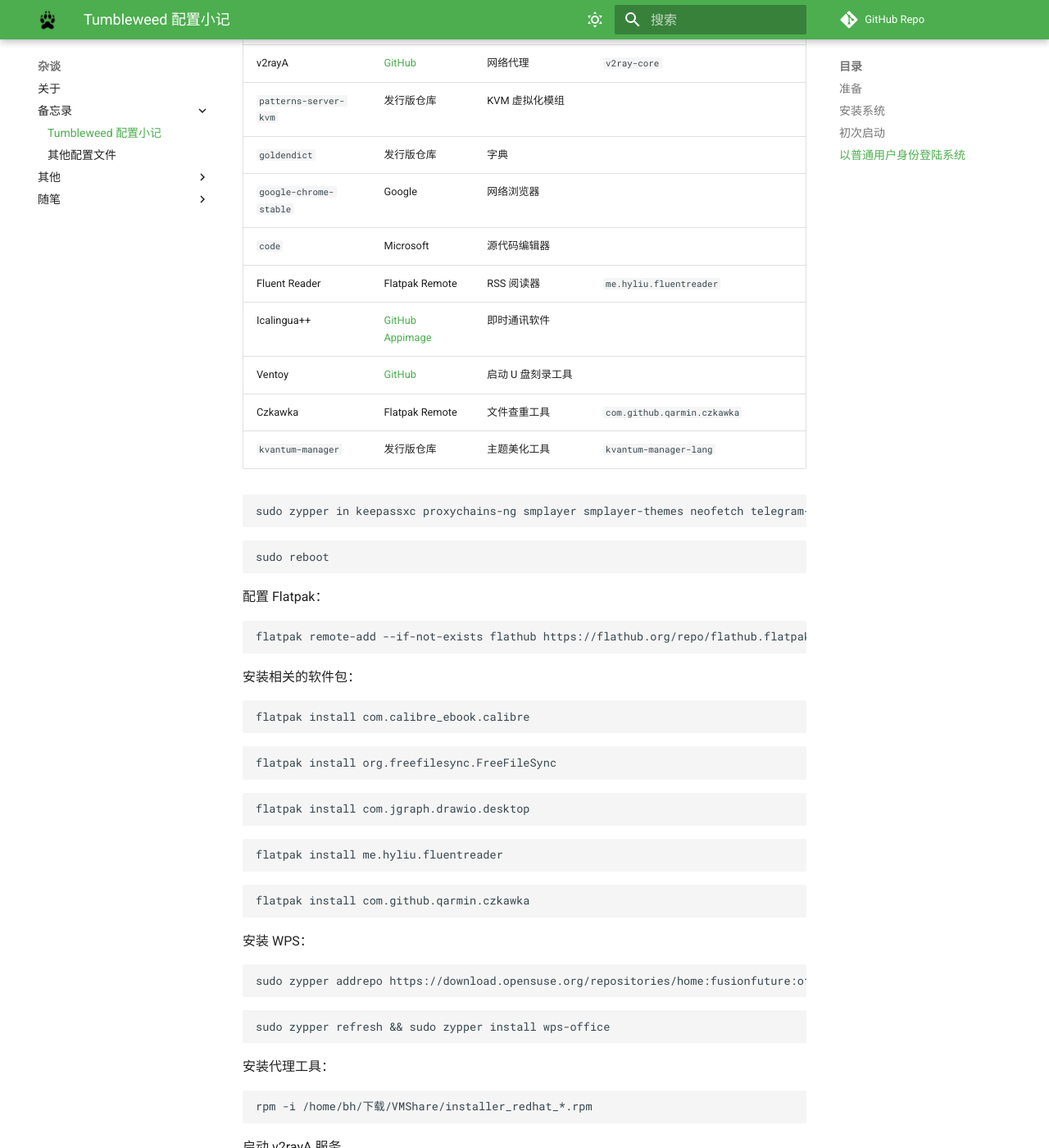
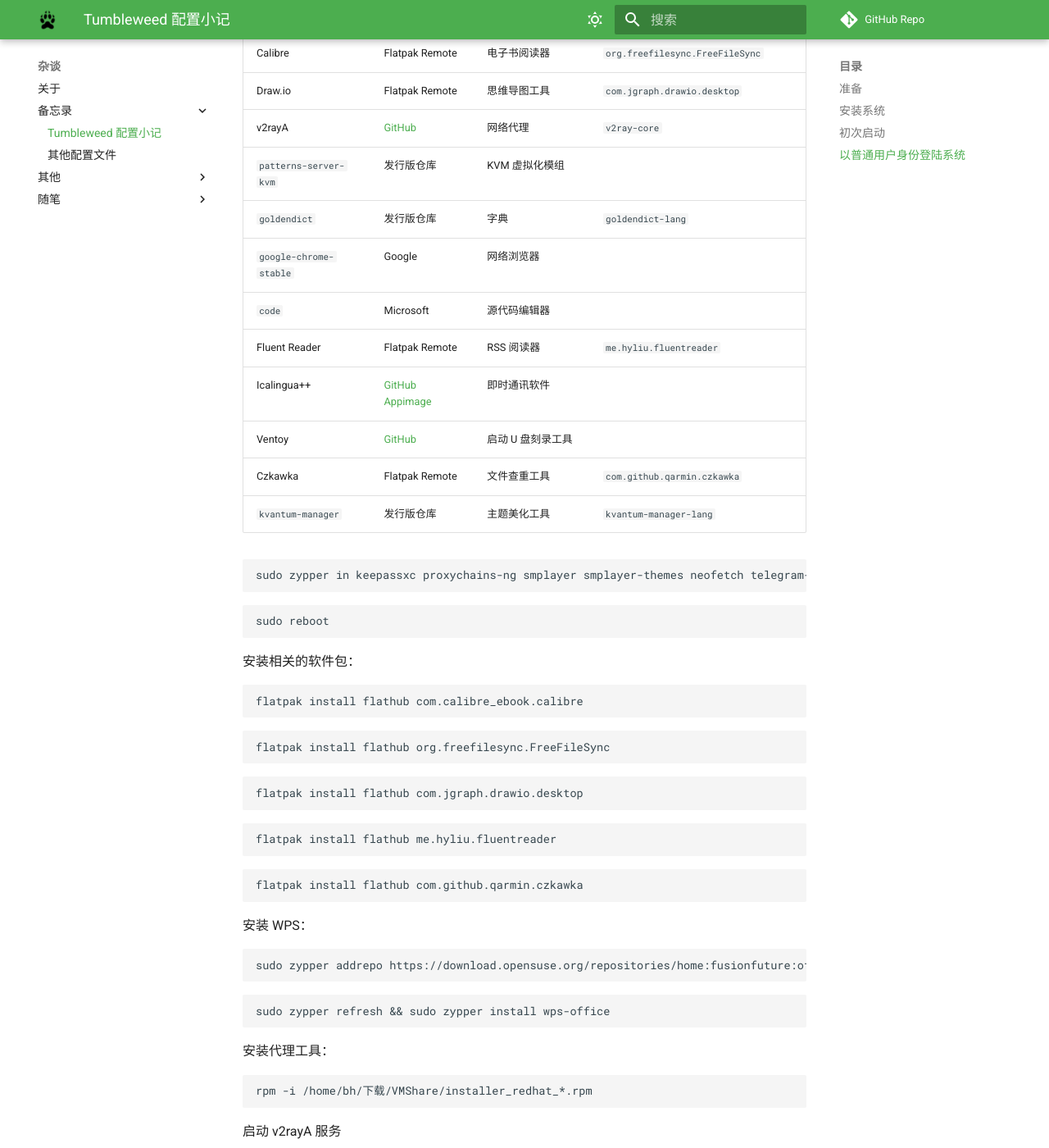
Before and after one commit to Hanjingxue-Boling/Whiteboard, an MkDocs documentation site: the page built from docs/essay/memo/opensuse.md, in a window 1280 px wide and 1400 px high, scrolled down 3828 px. Shown: the whole window at 82% size. Built offline with MkDocs 1.6.1 and Material for MkDocs 9.7.7, drawn with Linux system fonts in a browser that asks for light colours; comment, search, counter and statistics services are not loaded; some of the changed text lies outside the part shown.

Commit message:
update 2022-04-28

````diff
--- a/docs/essay/memo/opensuse.md
+++ b/docs/essay/memo/opensuse.md
@@ -68,6 +68,12 @@
 ```
 ```
 zypper install --from packman ffmpeg gstreamer-plugins-{good,bad,ugly,libav} libavcodec-full
+```
+
+配置 Flatpak：
+
+```
+flatpak remote-add --if-not-exists flathub https://flathub.org/repo/flathub.flatpakrepo
 ```
 
 将旧用户目录重命名：
@@ -86,6 +92,18 @@
 ```
 ```
 usermod -aG wheel bh && usermod -aG libvirtd bh
+```
+
+检查权限：
+
+```
+ls -lat /home/bh && id bh
+```
+
+矫正权限：
+
+```
+chown -R bh:bh /home/bh.old
 ```
 
 需要重新装入的应用程序数据：
@@ -118,19 +136,6 @@
 /home/bh.old/.local/share/TelegramDesktop
 ```
 
-检查权限：
-
-```
-ls -lat /home/bh
-id
-```
-
-矫正权限：
-
-```
-chown -R bh:bh /home/bh
-```
-
 ## 以普通用户身份登陆系统
 
 需要安装的软件列表：
@@ -157,7 +162,7 @@
 |Draw.io|Flatpak Remote|思维导图工具|`com.jgraph.drawio.desktop`|
 |v2rayA|[GitHub](https://github.com/v2rayA/v2rayA/releases)|网络代理|`v2ray-core`|
 |`patterns-server-kvm`|发行版仓库|KVM 虚拟化模组|
-|`goldendict`|发行版仓库|字典|
+|`goldendict`|发行版仓库|字典|`goldendict-lang`|
 |`google-chrome-stable`|Google|网络浏览器|
 |`code`|Microsoft|源代码编辑器|
 |Fluent Reader|Flatpak Remote|RSS 阅读器|`me.hyliu.fluentreader`|
@@ -167,34 +172,28 @@
 |`kvantum-manager`|发行版仓库|主题美化工具|`kvantum-manager-lang`|
 
 ```
-sudo zypper in keepassxc proxychains-ng smplayer smplayer-themes neofetch telegram-desktop gimp filelight deadbeef fcitx5 obs-studio gh opi flatpak v2ray-core goldendict fcitx5 fcitx5-configtool fcitx5-chinese-addons kvantum-manager kvantum-manager-lang
+sudo zypper in keepassxc proxychains-ng smplayer smplayer-themes neofetch telegram-desktop gimp filelight deadbeef fcitx5 obs-studio gh opi flatpak v2ray-core goldendict goldendict-lang fcitx5 fcitx5-configtool fcitx5-chinese-addons kvantum-manager kvantum-manager-lang gnome-keyring
 ```
 ```
 sudo reboot
 ```
 
-配置 Flatpak：
-
-```
-flatpak remote-add --if-not-exists flathub https://flathub.org/repo/flathub.flatpakrepo
-```
-
 安装相关的软件包：
 
 ```
-flatpak install com.calibre_ebook.calibre
+flatpak install flathub com.calibre_ebook.calibre
 ```
 ```
-flatpak install org.freefilesync.FreeFileSync
+flatpak install flathub org.freefilesync.FreeFileSync
 ```
 ```
-flatpak install com.jgraph.drawio.desktop
+flatpak install flathub com.jgraph.drawio.desktop
 ```
 ```
-flatpak install me.hyliu.fluentreader
+flatpak install flathub me.hyliu.fluentreader
 ```
 ```
-flatpak install com.github.qarmin.czkawka
+flatpak install flathub com.github.qarmin.czkawka
 ```
 
 安装 WPS：
````
Also changed, not shown: other parts of docs/essay/memo/opensuse.md (+3 -3 lines).
